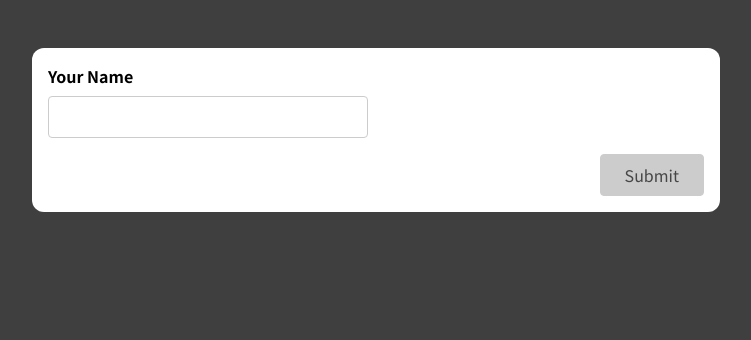
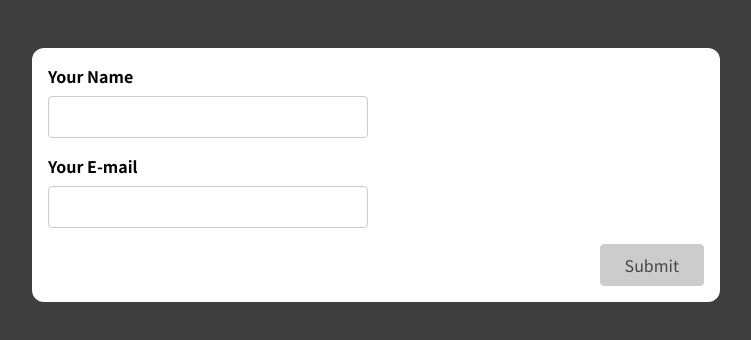
Before and after one commit to rado88x/React-Forms-UserInput, a React (Create React App) app: page / in a window 1280 px wide. Shown: the top 340 px of the page, without its empty margins (264-1015 px from the left). Built offline with nearby package versions, Linux system fonts and the light colour scheme.

Commit message:
added email validation

```diff
--- a/src/components/SimpleInput.js
+++ b/src/components/SimpleInput.js
@@ -1,23 +1,38 @@
-import { useState , useEffect} from "react";
+import { useState, useEffect } from "react";
 
 const SimpleInput = (props) => {
-  const [enteredName, setEnteredName] = useState("");
+  const [enteredName, setEnteredName] = useState('');
   const [enteredNameTouched, setEnteredNameTouched] = useState(false);
+
+  const [enteredEmail, setEnteredEmail] = useState('');
+  const [enteredEmailTouched, setEnteredEmailTouched] = useState(false);
+
+  const enteredNameIsValid = enteredName.trim() !== '';
+  const nameInputIsInvalid = !enteredNameIsValid && enteredNameTouched;
+
+  const enteredEmailIsValid = enteredEmail.includes('@');
+  const enteredEmailIsInvalid = !enteredEmailIsValid && enteredEmailTouched;
+
   let formIsValid = false;
 
-
-  const enteredNameIsValid = enteredName.trim() !== "";
-  const nameInputIsInvalid = !enteredNameIsValid && enteredNameTouched;
-
-    if (enteredNameIsValid){
+  if (enteredNameIsValid && enteredEmailIsValid) {
     formIsValid = true;
   }
 
   const nameInputChangeHandler = (event) => {
     setEnteredName(event.target.value);
-    }
+  };
+
+  const emailInputChageHandler = (event) => {
+    setEnteredEmailTouched(event.target.value);
+  };
+
   const blurHandler = (event) => {
     setEnteredNameTouched(true);
+  };
+
+  const emailInputBlueHandler = (event) => {
+    setEnteredEmailTouched(true);
   };
 
   const formSubmissionHandler = (event) => {
@@ -32,10 +47,17 @@
 
     setEnteredName("");
     setEnteredNameTouched(false);
+
+    setEnteredEmail("");
+    setEnteredEmailTouched(false);
   };
 
   const nameInputClasses = nameInputIsInvalid
     ? "form-control  invalid"
+    : "form-control";
+
+  const emailInputClasses = enteredEmailIsInvalid
+    ? "form-control invalid"
     : "form-control";
 
   return (
@@ -53,6 +75,19 @@
           <p className="error-text">Name must be not empty!</p>
         )}
       </div>
+      <div className={emailInputClasses}>
+        <label htmlFor="email">Your E-mail</label>
+        <input
+          type="email"
+          id="email"
+          onChange={emailInputChageHandler}
+          onBlur={emailInputBlueHandler}
+          value={enteredEmail}
+        />
+        {enteredEmailIsInvalid && (
+          <p className="error-text">Please enter a valid email!</p>
+        )}
+      </div>
       <div className="form-actions">
         <button disabled={!formIsValid}>Submit</button>
       </div>
```
Lines whose indentation alone changed are shown as unchanged.
